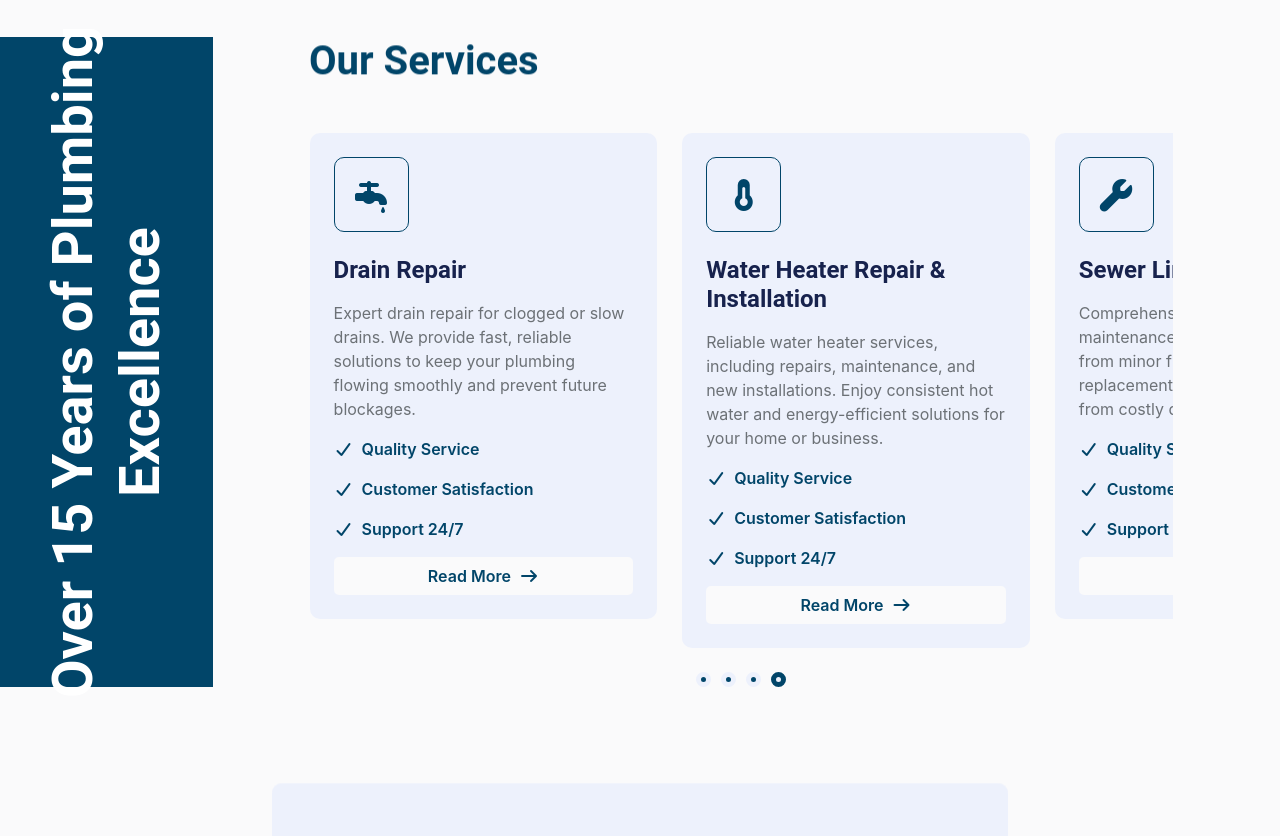
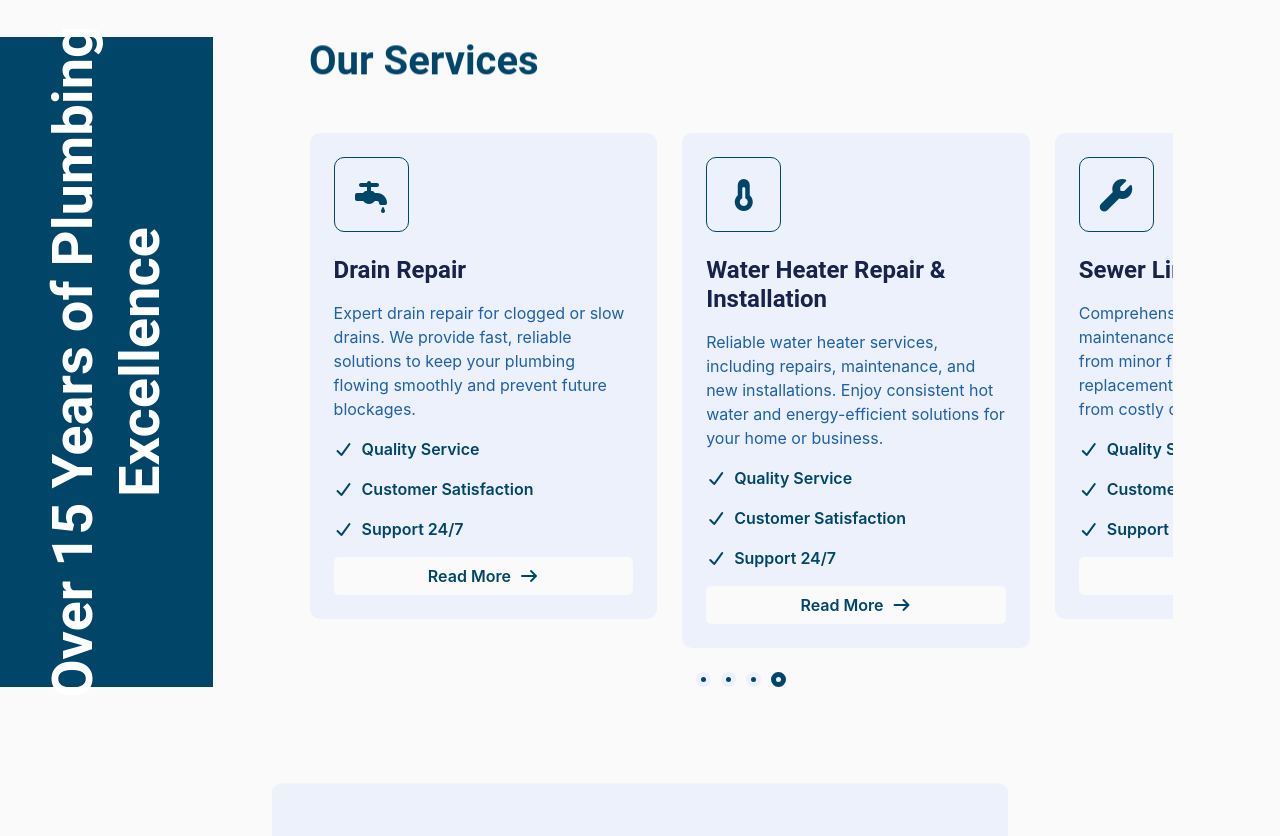
Before and after one commit to DafetiteOgaga/classic_brownline_plumbing_services, a React (Create React App) app in the folder classic_brownline_plumbing_services_website/: page /services in a window 1280 px wide. Shown: the part 500-1336 px from the top of the page. Built offline with nearby package versions, Linux system fonts and the light colour scheme.

Commit message:
service.js: rather than navigating using the button the card is used for it instead

```diff
--- a/classic_brownline_plumbing_services_website/src/components/modularComponents/service.js
+++ b/classic_brownline_plumbing_services_website/src/components/modularComponents/service.js
@@ -104,7 +104,9 @@ function Service({yearFounded, currentYear}) {
 									{serviceCardsSlides.map((serviceCard, scIdx) => {
 										// const isActive = scIdx % totalServiceCards === currentServiceCardIndex
 										return (
-											<div key={serviceCard.title+scIdx}
+											<Link key={serviceCard.title+scIdx}
+											to={`detail/${encodeURIComponent(serviceCard.title)}`}
+											state={serviceCard}
 											className="owl-item cloned">
 												<div className="bg-light p-4 border-radius-10 p-round">
 													<div className="d-flex align-items-center justify-content-center border border-color-primary mb-4 w-75 h-75 border-radius-10">
@@ -115,16 +117,14 @@ function Service({yearFounded, currentYear}) {
 													<p className="text-primary fw-medium"><i className="fa fa-check text-primary me-2"></i>Quality Service</p>
 													<p className="text-primary fw-medium"><i className="fa fa-check text-primary me-2"></i>Customer Satisfaction</p>
 													<p className="text-primary fw-medium"><i className="fa fa-check text-primary me-2"></i>Support 24/7</p>
-													<Link
-													to={`detail/${encodeURIComponent(serviceCard.title)}`}
-													state={serviceCard}
+													<span
 													// onClick={(e)=>navigate(`detail/${scIdx}`, {state: serviceCard})}
 													className="btn services-btn text-primary w-100 border-radius-5">
 														Read More
 														<i className="fa fa-arrow-right text-primary ms-2"/>
-													</Link>
+													</span>
 												</div>
-											</div>
+											</Link>
 										)
 									})}
 								</div>
```
